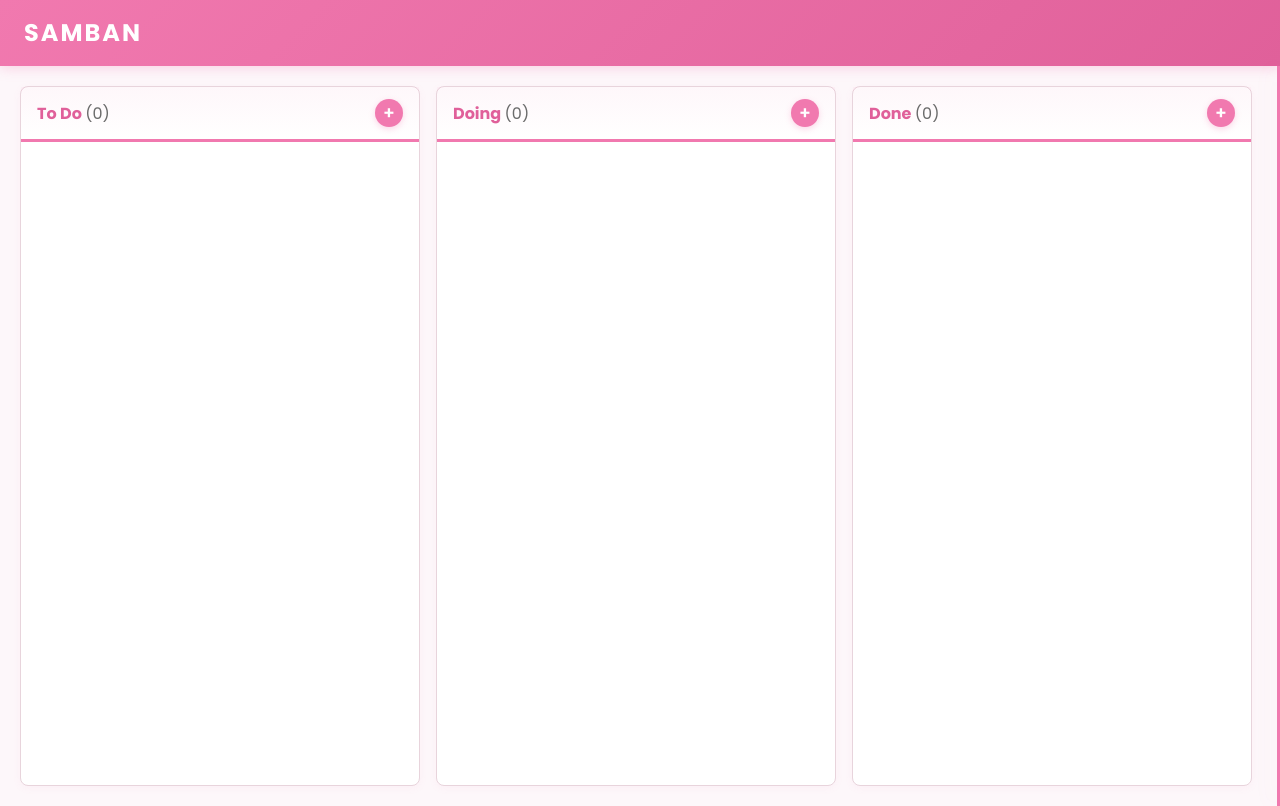
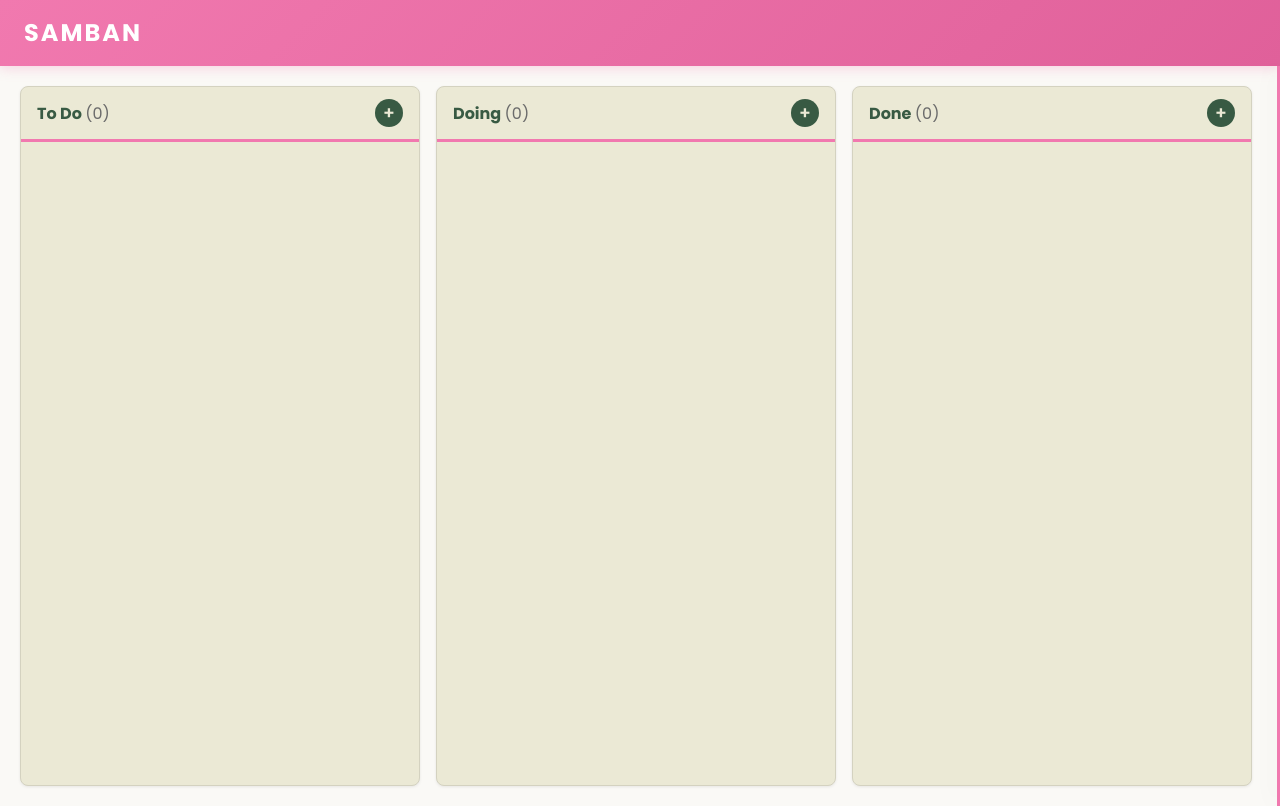
Before and after one commit to samberic/Samban, a Node server app: page / in a window 1280 px wide. Run offline with Node 20, Linux system fonts and the light colour scheme; data that the repository does not hold is empty; some libraries are stand-ins or nearby versions.

Commit message:
Fix tag autocomplete, rebalance colors, tag-colored borders, Enter key
- Fix tag autocomplete: show all tags on focus (not just on typing),
  properly handle Enter key to select tag OR submit form
- Rebalance color palette: green for column headers, section headings,
  add buttons, flash messages; cream for column backgrounds; neutral
  borders and shadows. Pink remains primary for header, primary buttons,
  and accent borders
- Ticket left border now uses first tag's color for visual differentiation
- Fix Enter key in both title and tag fields to submit the new ticket form
  (browsers don't auto-submit when form has multiple text inputs)
- Remove margin-bottom from tag autocomplete input so dropdown aligns

https://claude.ai/code/session_01HGJA8sevVZmHw589Uuobof

```diff
--- a/public/css/style.css
+++ b/public/css/style.css
@@ -4,16 +4,17 @@
   --pink-dark: #e0609a;
   --pink-light: #f9c2d9;
   --green: #385a43;
+  --green-light: #4a7358;
   --cream: #ebe9d5;
   --coral: #e58b87;
   --teal: #85b6b4;
 
-  --bg: #fdf7fa;
+  --bg: #faf9f6;
   --text: #2a2a2a;
   --text-muted: #6b6b6b;
-  --border: #e8d4dc;
+  --border: #d4d2c0;
   --card-bg: #ffffff;
-  --shadow: 0 1px 3px rgba(241,121,175,0.1);
+  --shadow: 0 1px 3px rgba(0,0,0,0.08);
   --radius: 8px;
 }
 
@@ -76,12 +77,12 @@ header h1 {
   flex: 1;
   min-width: 260px;
   max-width: 400px;
-  background: #fff;
+  background: var(--cream);
   border-radius: var(--radius);
   display: flex;
   flex-direction: column;
   border: 1px solid var(--border);
-  box-shadow: 0 2px 8px rgba(241,121,175,0.06);
+  box-shadow: var(--shadow);
 }
 
 .column-header {
@@ -90,13 +91,12 @@ header h1 {
   align-items: center;
   padding: 12px 16px;
   border-bottom: 3px solid var(--pink);
-  background: linear-gradient(180deg, rgba(241,121,175,0.06) 0%, transparent 100%);
 }
 
 .column-header h2 {
   font-size: 1rem;
   font-weight: 700;
-  color: var(--pink-dark);
+  color: var(--green);
 }
 
 .column-header .count {
@@ -244,8 +241,8 @@ header h1 {
 }
 
 .btn-add {
-  background: var(--pink);
-  color: #fff;
+  background: var(--green);
+  color: var(--cream);
   font-size: 1.1rem;
   width: 28px;
   height: 28px;
@@ -254,10 +251,9 @@ header h1 {
   align-items: center;
   justify-content: center;
   border-radius: 50%;
-  box-shadow: 0 2px 6px rgba(241,121,175,0.3);
 }
 .btn-add:hover {
-  background: var(--pink-dark);
+  background: var(--green-light);
 }
 
 .btn-clear {
--- a/views/partials/ticket.handlebars
+++ b/views/partials/ticket.handlebars
@@ -1,4 +1,4 @@
-<div class="ticket" draggable="true" data-id="{{id}}">
+<div class="ticket" draggable="true" data-id="{{id}}"{{#if tags.length}} style="border-left-color: {{tags.[0].color}}"{{/if}}>
   <div class="ticket-title">
     <a href="javascript:void(0)" onclick="openTicketPanel({{id}})">{{title}}</a>
   </div>
```
Also changed, not shown: other parts of public/css/style.css (+20 -21 lines), public/js/app.js.
